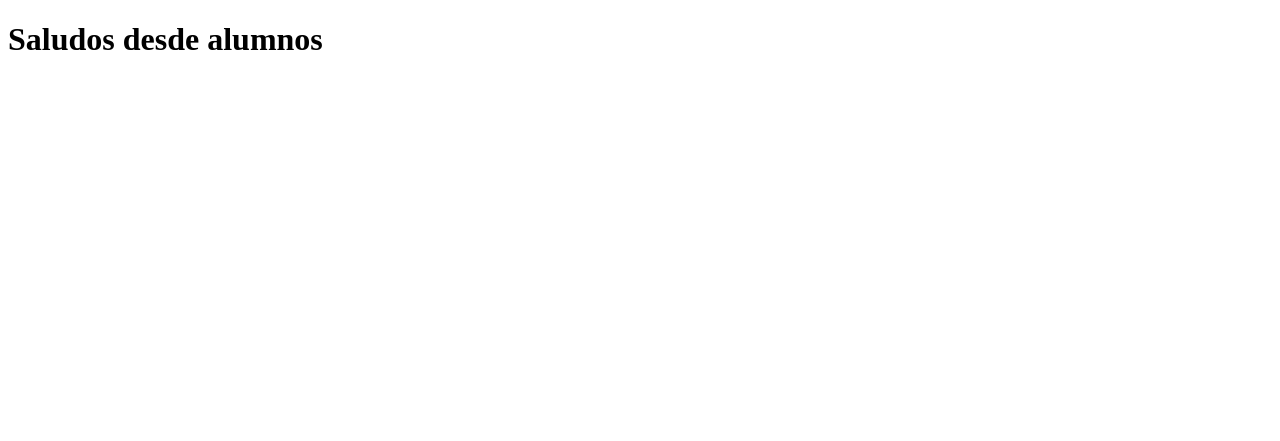
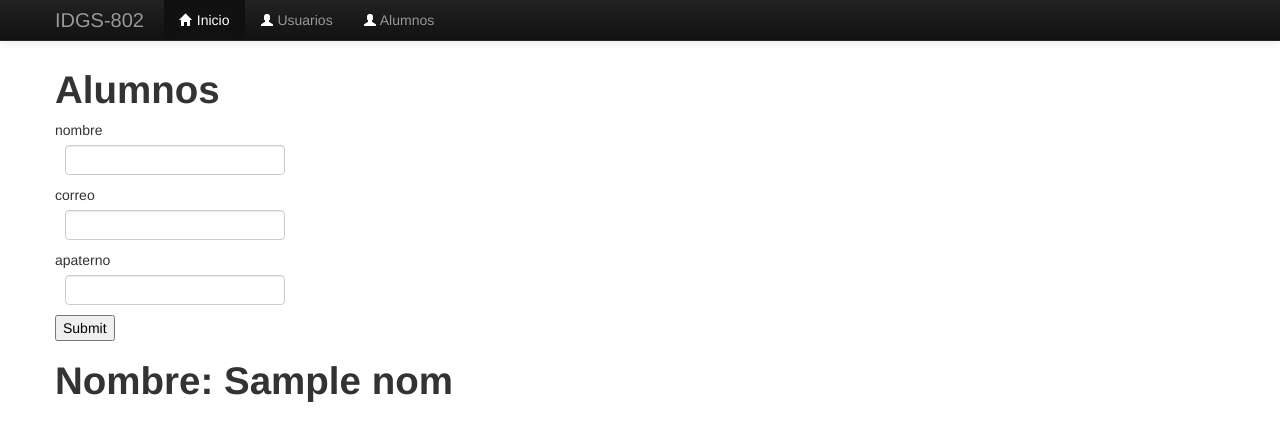
Before and after one commit to IDGS-802-20001675/IntroFlaskIDGS802, a Flask app: template templates/alumnos.html in a window 1280 px wide. Shown: the top 441 px of the page. Run offline with Flask 3, Linux system fonts and the light colour scheme; the template is opened without the code that fills it: values that come from a table or form of the project are taken from there, most other values are stand-ins (such as "Sample title", 1, 10 or a date in 2020); some libraries are stand-ins or nearby versions.

Commit message:
VFS Macros IDGS802

```diff
--- a/forms.py
+++ b/forms.py
@@ -1,12 +1,10 @@
-from wtforms import format
-from wtforms import StringField, TextAreaField, SelectField,RadioField
+from wtforms import Form
+from wtforms import StringField, TextAreaField,SelectField,RadioField
 from wtforms import EmailField
-
 
 class UserForm(Form):
     nombre=StringField("nombre")
-    email=EmailField("email")
-    apaterno=TextAreaField("apaterno")
-    materias=SelectField(choices=[('Español', 'Esp',),('Mat', 'Matematicas'),
-                                  ('Ingles', 'ING')])
-    radios=RadioField('Curso', choices=[("1", "1"),("2", "2"),("3", "3")])
+    email=EmailField("correo")
+    apaterno=StringField("apaterno")
+    materias=SelectField(choices=[('Español','esp'),('Matematicas','mat'), ('Ingles','ING') ])
+    radios=RadioField('Curso',choices=[('1','1'),('2','2'),('3','3')])
--- a/main.py
+++ b/main.py
@@ -1,5 +1,5 @@
 from flask import Flask, request, render_template
-
+import forms
 app = Flask(__name__)
 
 @app.route("/")
@@ -10,9 +10,21 @@ def hola():
 def index():
     return render_template("index.html")
 
-@app.route("/alumnos")
+@app.route("/alumnos",methods=["GET", "POST"])
 def alumnos():
-    return render_template("alumnos.html")
+    alum_form = forms.UserForm(request.form)
+    if request.method == 'POST':
+      nom=alum_form.nombre.data
+      apa=alum_form.apaterno.data
+      correo=alum_form.email.data
+
+      print("nombre:{}".format(nom))
+      print("apaterno:{}".format(apa))
+      print("correo:{}".format(correo))
+
+    return render_template("alumnos.html", form=alum_form, nom=alum_form.nombre.data,
+      apa=alum_form.apaterno.data,
+      correo=alum_form.email.data)
 
 @app.route("/maestros")
 def maestros():
@@ -72,77 +84,3 @@ def mult1():
 
 if __name__ == "__main__":
     app.run(debug=True)
-from flask import Flask, request, render_template
-
-app = Flask(__name__)
-
-@app.route("/")
-def hola():
-    return "<p>Hola mundo<p>"
-
-@app.route("/index")
-def index():
-    return render_template("index.html")
-
-@app.route("/alumnos")
-def alumnos():
-    return render_template("alumnos.html")
-
-@app.route("/maestros")
-def maestros():
-    return render_template("maestros.html")
-
-@app.route("/hola")
-def func():
-    return "<p>Saludo desde hola<p>"
-
-@app.route("/saludo")
-def func1():
-    return "<p>Saludo desde saludo con alguna de los decoradores<p>"
-
-@app.route("/nombre/<string:nom>")
-def nombre(nom):
-    return "<p><p>" + nom
-
-@app.route("/numero/<int:n1>")
-def numero(n1):
-    return "<p>El valor es {}<p>".format(n1)
-
-@app.route("/varios/<string:nom>/<int:id>")
-def cadena(nom, id):
-    return "ID {} NOMBRE {}".format(id, nom)
-
-@app.route("/suma/<float:n1>/<float:n2>")
-def suma(n1, n2):
-    return "La suma de {} + {} = {}".format(n1, n2, n1 + n2)
-
-@app.route("/multiplica", methods=["GET", "POST"])
-def mult():
-    if request.method == "POST":
-        num1 = request.form.get("n1")
-        num2 = request.form.get("n2")
-        return "<h1>el resultado es: {} </h1>".format(str(int(num1) * int(num2)))
-    else:
-        return '''
-            <form action="/multiplica" method="POST">
-            <label>N1: </label>
-            <input type="text" name="n1">
-            <label>N2: </label>
-            <input type="text" name="n2">
-            <input type="submit">
-            </form>
-        '''
-
-@app.route("/formulario1", methods=["GET", "POST"])
-def calculo():
-    return render_template("formulario1.html")
-
-@app.route("/resultado", methods=["GET", "POST"])
-def mult1():
-    if request.method == "POST":
-        num1 = request.form.get("n1")
-        num2 = request.form.get("n2")
-        return "<h1>El resultado es: {} </h1>".format(str(int(num1) * int(num2)))
-
-if __name__ == "__main__":
-    app.run(debug=True)
--- /dev/null
+++ b/templates/_macros.html
@@ -0,0 +1,11 @@
+{%macro datos(name, placeholder, type="text")%}
+<p><input name="{{name}}" placeholder="{{placeholder}}" type="{{type}}" ></p>
+
+{%endmacro%}
+
+{%macro input_Form(field)%}
+
+<td>{{field.label}}</td>
+<dd>{{field(**kwargs)|safe}}</dd>
+
+{%endmacro%}
--- a/templates/alumnos.html
+++ b/templates/alumnos.html
@@ -1,11 +1,22 @@
-<!DOCTYPE html>
-<html lang="en">
-<head>
-    <meta charset="UTF-8">
-    <meta name="viewport" content="width=device-width, initial-scale=1.0">
-    <title>Document</title>
-</head>
-<body>
-    <h1>Saludos desde alumnos</h1>
-</body>
-</html>
+{%extends "layout2.html" %}
+{%block content %}
+{%import "_macros.html" as macros%}
+    <h1>Alumnos</h1>
+
+
+<form action="" method="post">
+  <!--   {{macros.datos("nombre", "NOMBRE")}}
+    {{macros.datos("edad", "EDAD", "number")}} -->
+
+    {{macros.input_Form(form.nombre, class="form-control")}}
+    {{macros.input_Form(form.email, class="form-control")}}
+    {{macros.input_Form(form.apaterno, class="form-control")}}
+
+    <input type="submit" name="">
+
+</form>
+
+<h1>Nombre: {{nom}}</h1>
+
+
+{% endblock %}
--- a/templates/layout2.html
+++ b/templates/layout2.html
@@ -48,7 +48,7 @@
     <div class="container">
         {% block content%}
 
-        {% enblock %}
+        {% endblock %}
     </div>
 </body>
 </html>
```
